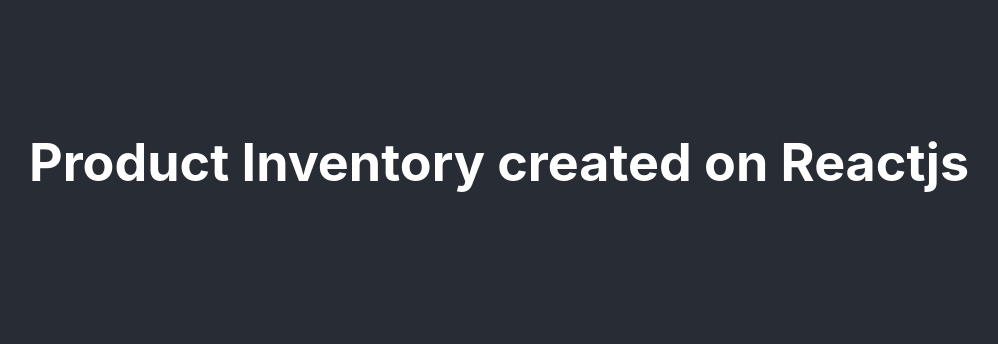
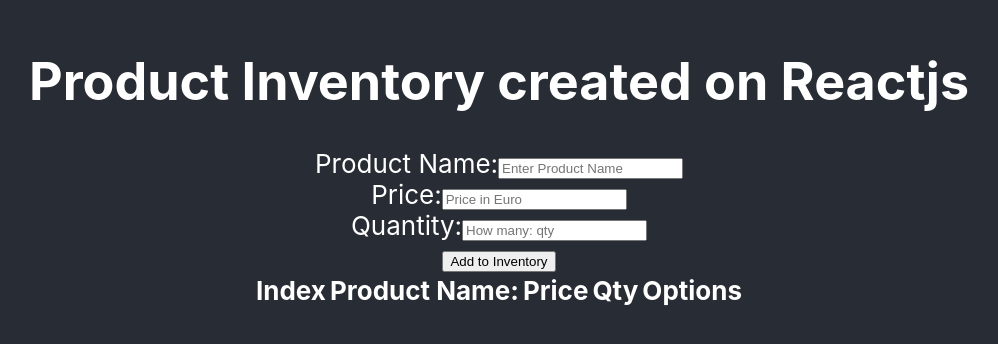
Before and after one commit to xizhong0422/react-home-inventory, a React (Create React App) app: page / in a window 1280 px wide. Shown: the part 238-582 px from the top of the page, without its empty margins (141-1139 px from the left). Built offline with nearby package versions, Linux system fonts and the light colour scheme.

Commit message:
added function, need more styling

```diff
--- a/src/App.js
+++ b/src/App.js
@@ -1,12 +1,14 @@
 import logo from './logo.svg';
 import './App.css';
+import AddInventory from './components/addInventory';
+
 
 function App() {
   return (
     <div className="App">
       <header className="App-header">
         <h1>Product Inventory created on Reactjs</h1>
-
+        <AddInventory/>
       </header>
 
     </div>
--- /dev/null
+++ b/src/components/addInventory.js
@@ -0,0 +1,102 @@
+import { Form, Button, Table } from "react-bootstrap";
+import { createRef, Component } from 'react';
+
+export default class AddInventory extends Component{
+    constructor() {
+        super();
+        this.state = {
+            products: []
+        }
+        this.formData = createRef();
+    }
+    // addproduct handler method
+    add = (event) => {
+        event.preventDefault();
+        //console.log(formData.current)
+        const newProduct = {
+            product_name: this.formData.current.product_name.value,
+            price: this.formData.current.price.value,
+            qty: Number(this.formData.current.qty.value)
+        }
+        // add a new product inside products array
+        this.state.products.push(newProduct);
+        this.setState({
+            products: this.state.products
+        });
+        //console.log(products);
+    }
+    // increment qty value by 1
+    increQty = (event) => {
+        //console.log(event.target.value)
+        const indexOfArray = event.target.value;
+        this.state.products[indexOfArray].qty = this.state.products[indexOfArray].qty + 1;
+        this.setState({
+            products: this.state.products
+        });
+    }
+    // decrement qty value by 1
+    decreQty = (event) => {
+        const indexOfArray = event.target.value;
+        this.state.products[indexOfArray].qty = this.state.products[indexOfArray].qty - 1;
+        this.setState({
+            products: this.state.products
+        });
+    }
+
+    render() {
+        return (
+            <div>
+                <Form onSubmit={this.add} ref={this.formData}>
+                    <Form.Group controlId="formBasicProductName">
+                        <Form.Label>Product Name:</Form.Label>
+                        <Form.Control type="text" placeholder="Enter Product Name" name="product_name" />
+                    </Form.Group>
+
+                    <Form.Group controlId="formBasicPrice">
+                        <Form.Label>Price:</Form.Label>
+                        <Form.Control type="number" placeholder="Price in Euro" name="price" />
+                    </Form.Group>
+
+                    <Form.Group controlId="formBasicQty">
+                        <Form.Label>Quantity:</Form.Label>
+                        <Form.Control type="number" placeholder="How many: qty" name="qty" />
+                    </Form.Group>
+
+                    <Button variant="primary" type="submit">
+                        Add to Inventory
+            </Button>
+                </Form>
+                <Table striped bordered hover variant="dark">
+                    <thead>
+                        <tr>
+                            <th>Index</th>
+                            <th>Product Name:</th>
+                            <th>Price</th>
+                            <th>Qty</th>
+                            <th>Options</th>
+                        </tr>
+                    </thead>
+                    <tbody>
+                        {
+                            this.state.products.map((item, index) => {
+                                return (
+                                    <tr key={index}>
+                                        <td>{index}</td>
+                                        <td>{item.product_name}</td>
+                                        <td>{item.price}</td>
+                                        <td>{item.qty}</td>
+                                        <td>
+                                            <Button variant="success" onClick={event => this.increQty(event)} value={index}>+</Button>
+                                            <Button variant="danger" onClick={event => this.decreQty(event)} value={index}>-</Button>
+                                        </td>
+                                    </tr>
+                                )
+                            })
+                        }
+                    </tbody>
+                </Table>
+            </div>
+        )
+    }
+
+}
```
